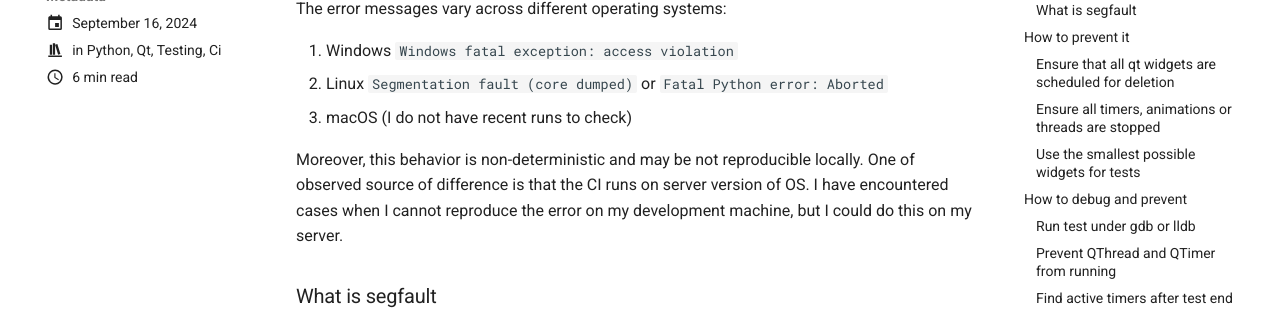
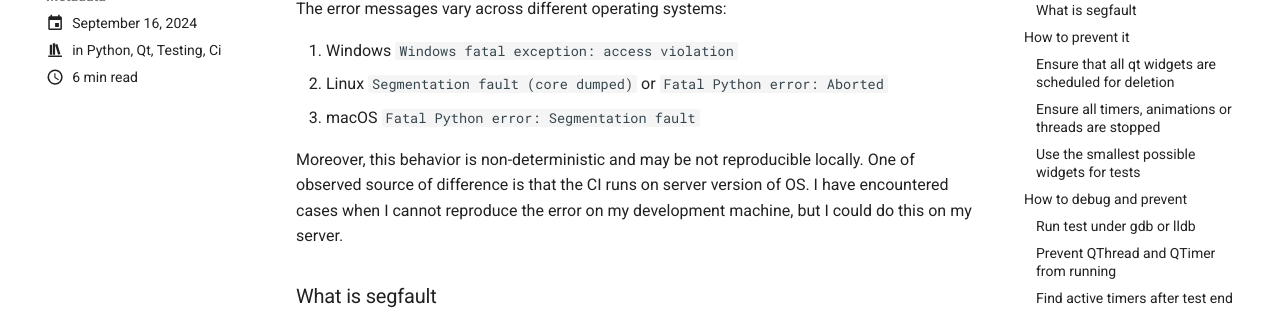
Before and after one commit to jni/Czaki.github.io, an MkDocs documentation site: the page built from docs/blog/posts/solve_qt_segfault.md, in a window 1280 px wide and 900 px high, scrolled down 569 px. Shown: the part 152-462 px from the top of the window. Built offline with MkDocs 1.6.1 and Material for MkDocs 9.7.7, drawn with Linux system fonts in a browser that asks for light colours.

Commit message:
add example of macos error in segfault article.

```diff
--- a/docs/blog/posts/solve_qt_segfault.md
+++ b/docs/blog/posts/solve_qt_segfault.md
@@ -42,7 +42,7 @@ The error messages vary across different operating systems:
 
 1. Windows `Windows fatal exception: access violation`
 2. Linux `Segmentation fault (core dumped)` or `Fatal Python error: Aborted`
-3. macOS (I do not have recent runs to check)
+3. macOS `Fatal Python error: Segmentation fault`
 
 Moreover, this behavior is non-deterministic and may be not reproducible locally.
 One of observed source of difference is that the CI runs on server version of OS.
```
